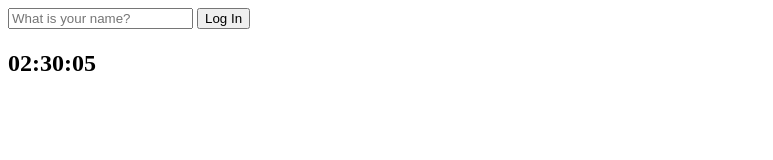
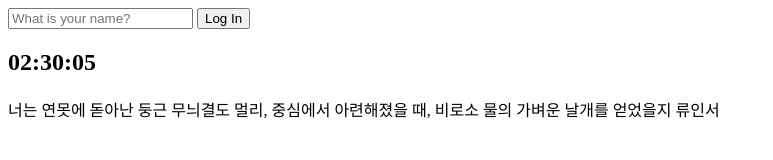
Before and after one commit to cona-tus/js_chrome, a plain HTML site: page index.html in a window 1280 px wide. Shown: the whole page, without its empty margins (0-773 px from the left). Drawn offline with Linux system fonts and the light colour scheme.

Commit message:
Js : quotes

```diff
--- a/index.html
+++ b/index.html
@@ -16,9 +16,14 @@
     placeholder="What is your name?" />
     <button>Log In</button>
     </form>
+    <h2 id="clock">00:00</h2>
     <h1 class="hidden" id="greeting"></h1>
-    <h2 id="clock">00:00</h2>
+    <div id="quote">
+        <span></span>
+        <span></span>
+    </div>
     <script src="js/greetings.js"></script>
     <script src="js/clock.js"></script>
+    <script src="js/quotes.js"></script>
 </body>
 </html>
--- /dev/null
+++ b/js/quotes.js
@@ -0,0 +1,49 @@
+const quotes = [
+    {
+        quote: "가을바람 소리는 속절없는 세월에 감금된 이의 벗이 되었다",
+        author: "최영미",
+    },
+    {
+        quote: "바람이 밤의 베일을 들어올리며 세계 끝으로 불어갈 때 문득, 한줌 먼지로 흩어지는 나",
+        author: "남진우",
+    },
+    {
+        quote: "저 빵을 뜯으면 야채가 나올까, 단팥이 나올까?",
+        author: "박성우",
+    },
+    {
+        quote: "가을은 오십 먹은 소년 먹감에 비치는 산천",
+        author: "박용래",
+    },
+    {
+        quote: "그늘에 갇혀서도 악착같이 한쪽을 향하고 있다... 눈이 없어도 분별해내는 밝음과 어두움",
+        author: "박규리",
+    },
+    {
+        quote: "길가의 코스모스를 보고 가슴이 철렁했다 나에게 남은 날이 많지 않다",
+        author: "정희성",
+    },
+    {
+        quote: "그 여름의 숲에서 당신은 물었지 왜 우는가 왜 너는 울어야만 하는가",
+        author: "박소란",
+    },
+    {
+        quote: "자연이 들어 있구나 사람이 살아가는 데 소중한 것들이 들어 있구나",
+        author: "김은영",
+    },
+    {
+        quote: "행복은 왜 꼭 그렇게 멀리 떨어져 앉아 서먹했던 것일까요",
+        author: "김경미",
+    },
+    {
+        quote: "너는 연못에 돋아난 둥근 무늬결도 멀리, 중심에서 아련해졌을 때, 비로소 물의 가벼운 날개를 얻었을지",
+        author: "류인서",
+    },
+]
+
+const quote = document.querySelector("#quote span:first-child");
+const author = document.querySelector("#quote span:last-child");
+const todaysQuote = quotes[Math.floor(Math.random() * quotes.length)];
+
+quote.innerText = todaysQuote.quote;
+author.innerText = todaysQuote.author;
```
